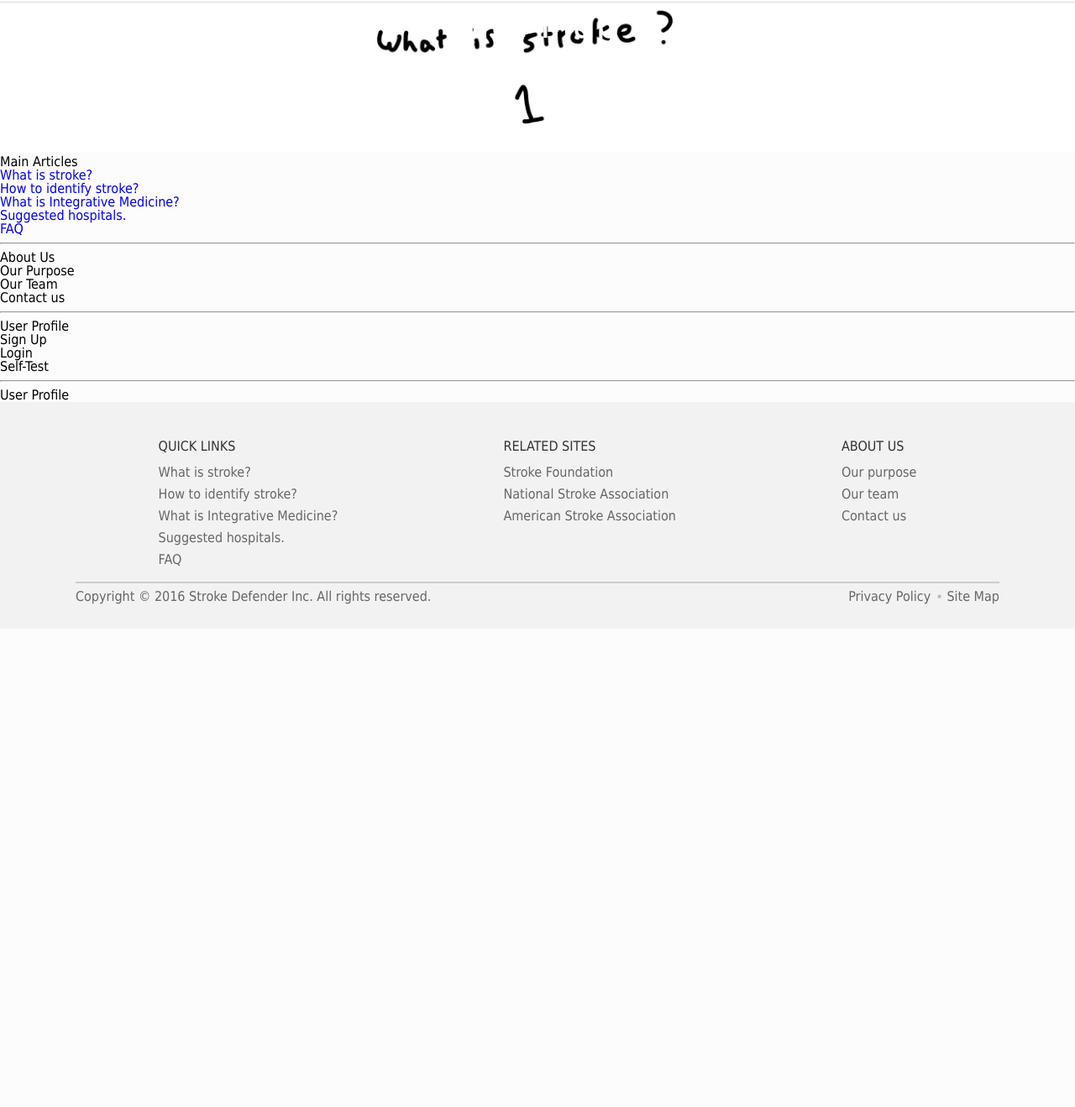
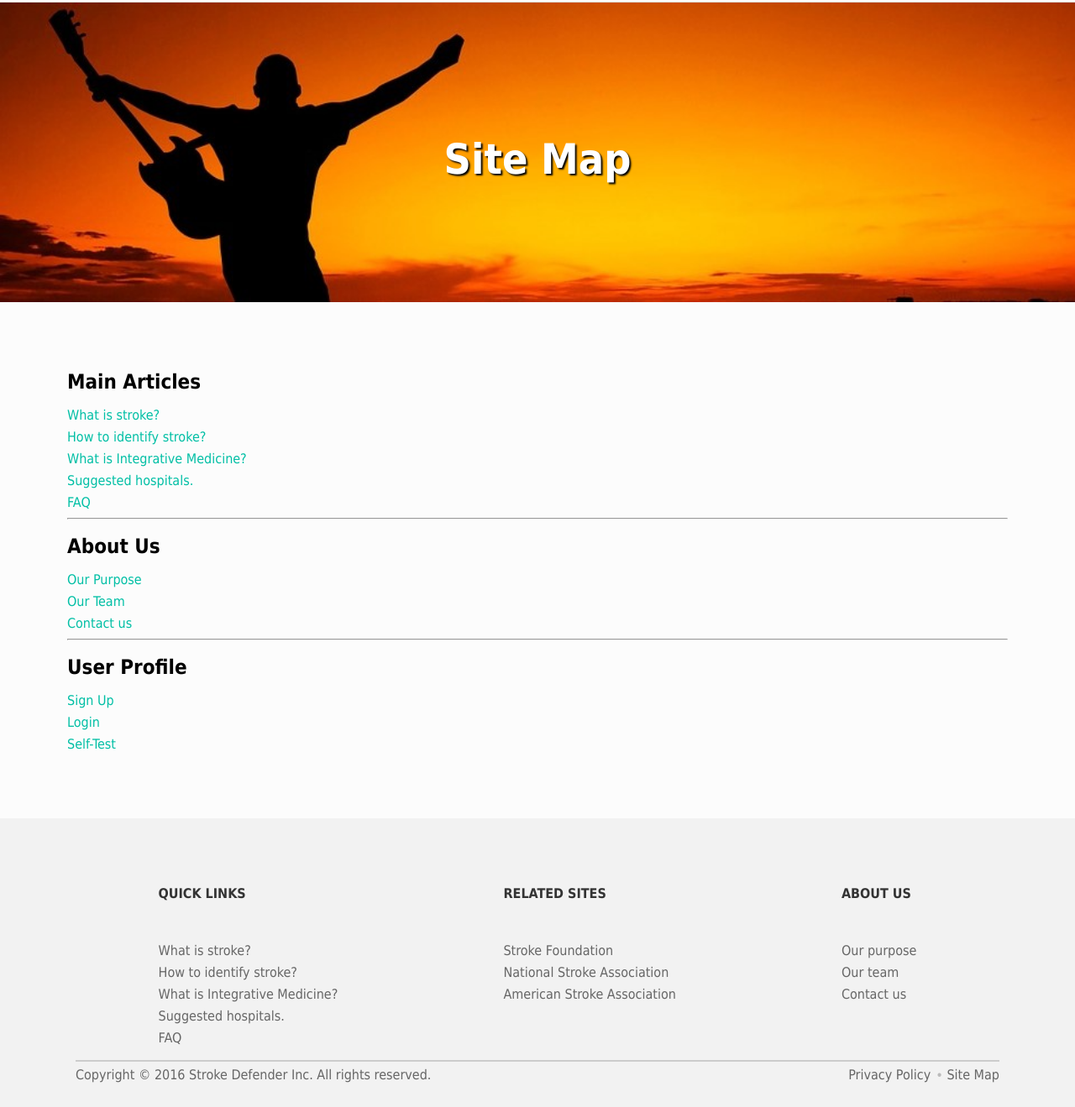
Before and after one commit to bartley-le/INFO1003-GU, a PHP site: page /sitemap.html in a window 1280 px wide. Shown: the part 62-1381 px from the top of the page at 84% size. Before the commit the page ends 782 px from the top, so only its background shows below. Run offline with PHP 8.4, Linux system fonts and the light colour scheme.

Commit message:
Sitemap & Move general.css

```diff
--- a/about.html
+++ b/about.html
@@ -1,7 +1,8 @@
 <!DOCTYPE HTML>
 <html>
 <head>
-    <link href="reset.css" rel="stylesheet">
+    <link href="css/reset.css" rel="stylesheet">
+    <link href="css/general.css" rel="stylesheet">
     <link href="style.css" rel="stylesheet">
     <title>Stroke Defender</title>
 </head>
--- a/contact.html
+++ b/contact.html
@@ -1,7 +1,8 @@
 <!DOCTYPE HTML>
 <html>
 <head>
-    <link href="reset.css" rel="stylesheet">
+    <link href="css/reset.css" rel="stylesheet">
+    <link href="css/general.css" rel="stylesheet">
     <link href="style.css" rel="stylesheet">
     <title>Stroke Defender</title>
 </head>
--- a/css/general.css
+++ b/css/general.css
@@ -0,0 +1,79 @@
+/*General*/
+body {
+    font-family: Tahoma, Arial, sans-serif;
+    background-color: #FCFCFC;
+}
+
+.container {
+    min-width: 1000px;
+    margin: 80px;
+}
+
+h1, h2, h3, h4, h5, h6 {
+    font-weight: bold;
+}
+
+h1 {
+    font-size: 2em;
+    margin: .67em 0;
+}
+
+h2{
+    font-size: 1.5em;
+    margin: .83em 0;
+}
+
+h3 {
+    font-size: 1.17em;
+    margin: 1em 0;
+}
+
+h4{
+    font-size: 1em;
+    margin: 1.33em 0;
+}
+
+h5{
+    font-size: .83em;
+    margin: 1.67em 0;
+}
+
+h6 {
+    font-size: .67em;
+    margin: 2.33em 0;
+}
+
+a {
+    text-decoration: none;
+    cursor: auto;
+}
+
+button.rnd-btn {
+    border-radius: 10px;
+    padding: 0 40px;
+    color: white;
+    background-color: #689F38;
+    height: 60px;
+    font-size: 24px;
+    border: none;
+}
+
+ul.hor-list {
+    display: inline;
+}
+
+ul.hor-list > li {
+    display: inline;
+}
+
+ul.hor-list li + li:before {
+    content: '•';
+    margin-right: 3px;
+    padding: 0 3px;
+    font-family: Arial, serif;
+    color: #bbb;
+}
+
+a {
+    color: #00BFA5;
+}
--- a/faq.html
+++ b/faq.html
@@ -1,7 +1,8 @@
 <!DOCTYPE HTML>
 <html>
 <head>
-    <link href="reset.css" rel="stylesheet">
+    <link href="css/reset.css" rel="stylesheet">
+    <link href="css/general.css" rel="stylesheet">
     <link href="style.css" rel="stylesheet">
     <title>Stroke Defender</title>
 </head>
--- a/index.html
+++ b/index.html
@@ -1,7 +1,8 @@
 <!DOCTYPE HTML>
 <html>
 <head>
-    <link href="reset.css" rel="stylesheet">
+    <link href="css/reset.css" rel="stylesheet">
+    <link href="css/general.css" rel="stylesheet">
     <link href="style.css" rel="stylesheet">
     <title>Stroke Defender</title>
 </head>
--- a/privacy.html
+++ b/privacy.html
@@ -1,7 +1,8 @@
 <!DOCTYPE HTML>
 <html>
 <head>
-    <link href="reset.css" rel="stylesheet">
+    <link href="css/reset.css" rel="stylesheet">
+    <link href="css/general.css" rel="stylesheet">
     <link href="style.css" rel="stylesheet">
     <title>Stroke Defender</title>
 </head>
--- a/signup.html
+++ b/signup.html
@@ -3,7 +3,8 @@
 <head>
     <meta charset="UTF-8">
     <title>Sign up</title>
-    <link rel="stylesheet" href="reset.css" />
+    <link rel="stylesheet" href="css/reset.css" />
+	<link href="css/general.css" rel="stylesheet">
     <link rel="stylesheet" href="style.css" />
 </head>
 <body>
--- a/sitemap.html
+++ b/sitemap.html
@@ -1,7 +1,8 @@
 <!DOCTYPE HTML>
 <html>
 <head>
-    <link href="reset.css" rel="stylesheet">
+    <link href="css/reset.css" rel="stylesheet">
+    <link href="css/general.css" rel="stylesheet">
     <link href="style.css" rel="stylesheet">
     <title>Stroke Defender</title>
 </head>
@@ -37,11 +38,11 @@
 
 <!--Banner-->
 <div class="banner">
-    <img class="banner-img" src="img/banner1.jpg">
+    <img class="banner-img" src="img/sunset-banner.jpg">
     <h1 class="banner-heading">Site Map</h1>
 </div>
 
-<article class="site-map">
+<div class="site-map container">
     <div>
         <h2>Main Articles</h2>
         <ul>
@@ -56,26 +57,21 @@
     <div>
         <h2>About Us</h2>
         <ul>
-            <li><a>Our Purpose</a></li>
-            <li><a>Our Team</a></li>
-            <li><a>Contact us</a></li>
+            <li><a href="#">Our Purpose</a></li>
+            <li><a href="#">Our Team</a></li>
+            <li><a href="#">Contact us</a></li>
         </ul>
     </div>
     <hr>
     <div>
         <h2>User Profile</h2>
         <ul>
-            <li><a>Sign Up</a></li>
-            <li><a>Login</a></li>
-            <li><a>Self-Test</a></li>
+            <li><a href="signup.html">Sign Up</a></li>
+            <li><a href="login.html">Login</a></li>
+            <li><a href="#">Self-Test</a></li>
         </ul>
     </div>
-    <hr>
-    <div>
-        <h2>User Profile</h2>
-        <ul></ul>
-    </div>
-</article>
+</div>
 
 
 <!--Footer-->
--- a/style.css
+++ b/style.css
@@ -1,44 +1,3 @@
-/*General*/
-body {
-    font-family: Tahoma, Arial, sans-serif;
-    background-color: #FCFCFC;
-}
-
-.container {
-    min-width: 1000px;
-}
-
-a {
-    text-decoration: none;
-    cursor: auto;
-}
-
-button.rnd-btn {
-    border-radius: 10px;
-    padding: 0 40px;
-    color: white;
-    background-color: #689F38;
-    height: 60px;
-    font-size: 24px;
-    border: none;
-}
-
-ul.hor-list {
-    display: inline;
-}
-
-ul.hor-list > li {
-    display: inline;
-}
-
-ul.hor-list li + li:before {
-    content: '•';
-    margin-right: 3px;
-    padding: 0 3px;
-    font-family: Arial, serif;
-    color: #bbb;
-}
-
 /*Larry - Navigation*/
 .nav-bar {
     display: flex;
@@ -76,7 +35,7 @@ ul.hor-list li + li:before {
 }
 
 .banner .banner-img {
-    max-width: 100%;
+    width: 100%;
     margin: auto 0;
 }
 
@@ -101,12 +60,14 @@ ul.hor-list li + li:before {
 
 .banner h1.banner-heading{
     position: absolute;
+    margin: 0;
     left: 0;
-    top: 0;
+    top: 45%;
     width: 100%;
-    height: 100%;
+    height: 55%;
     text-align: center;
     vertical-align: middle;
+    text-shadow: 2px 2px 2px black;
     color: white;
 }
 
@@ -266,6 +227,6 @@ p{
 
 
 /*Larry - Site map*/
-.site-map {
-
+.site-map li{
+    margin: 10px 0;
 }
```
Also changed, not shown: img/sunset-banner.jpg.
